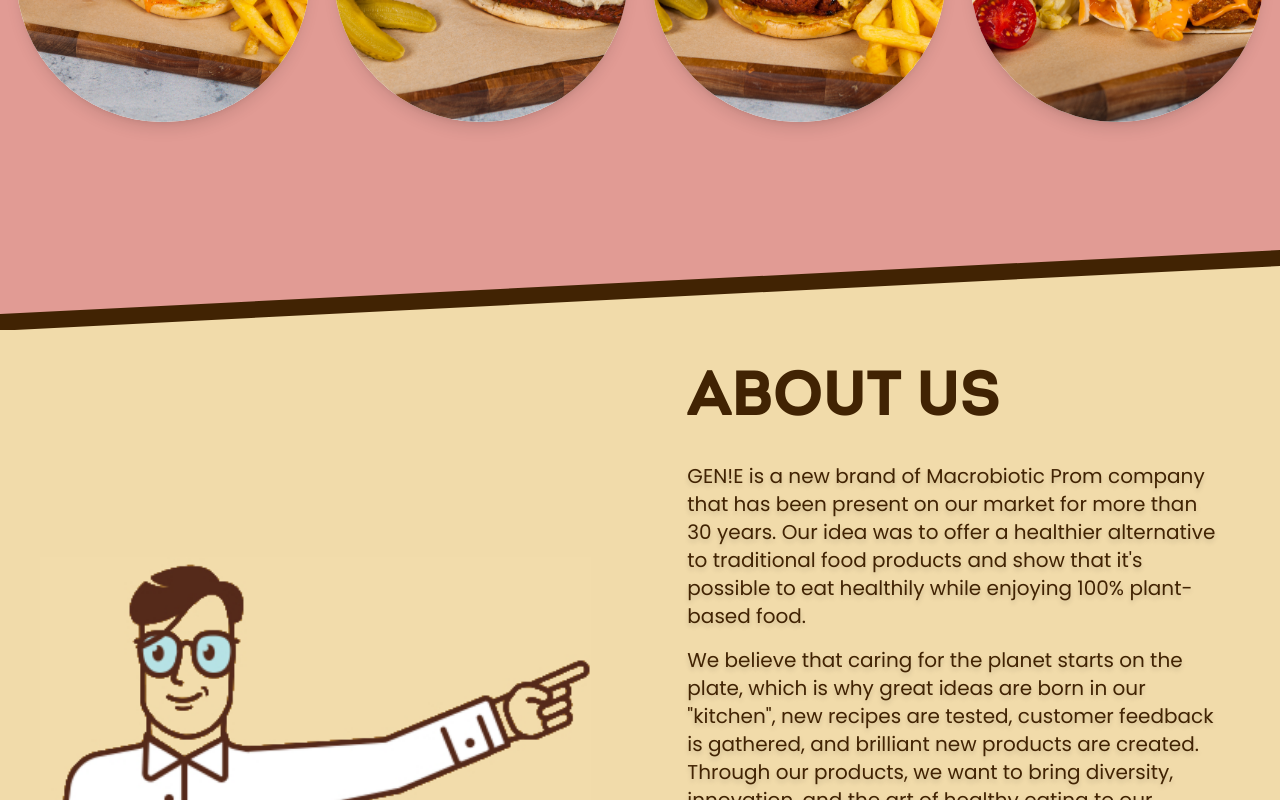
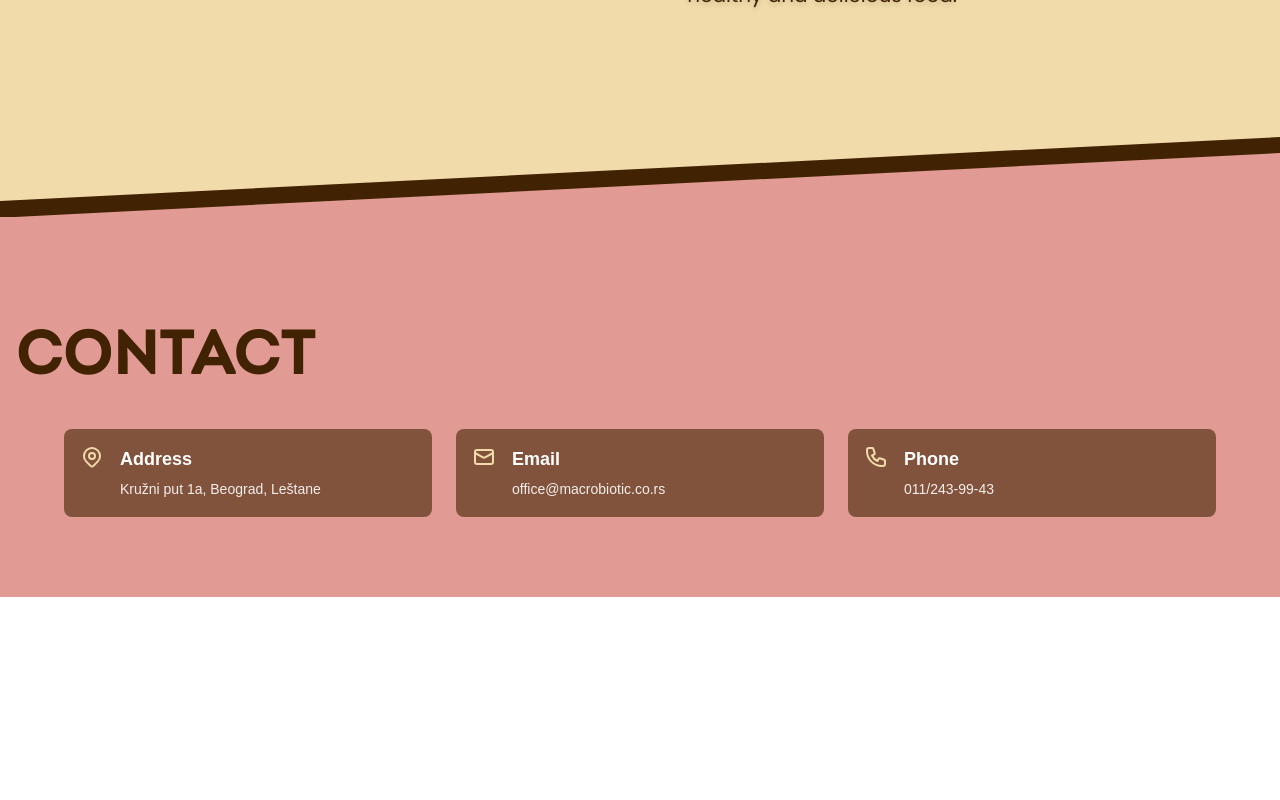
Before and after one commit to nikolabulatovic/geniefood, a Next.js app: page /en in a window 1280 px wide. Shown: the part 2940-3740 px from the top of the page. After the commit the page ends 3537 px from the top, so only its background shows below. Built offline with nearby package versions, Linux system fonts and the light colour scheme.

Commit message:
feat: reorder sections on page and add Contact section

```diff
--- a/src/app/[locale]/page.tsx
+++ b/src/app/[locale]/page.tsx
@@ -5,7 +5,7 @@
 
 import About from '@/components/About';
 import Products from '@/components/Products';
-import Gallery from '@/components/Gallery';
+import Contact from '@/components/Contact';
 import { useTranslations } from 'next-intl';
 import ProductModal from '@/components/ProductModal';
 import {
@@ -73,13 +73,13 @@
       <div className='relative -mt-12'>
         <div className='absolute -mt-4 h-20 w-full bg-secondary' />
         <div
-          className='h-16 absolute bg-genie-salmon relative'
+          className='h-16 absolute bg-primary relative'
           style={{
             clipPath: 'polygon(0 101%, 0 0, 101% 101%)',
           }}></div>
-        <Gallery />
+        <About />
         <div
-          className='h-16 absolute bg-genie-salmon relative z-1'
+          className='h-16 absolute bg-primary relative z-1'
           style={{
             clipPath: 'polygon(100% 0, 0 100%, 0 0)',
           }}></div>
@@ -87,11 +87,11 @@
       <div className='relative -mt-12'>
         <div className='absolute -mt-4 h-20 w-full bg-secondary' />
         <div
-          className='h-16 w-full relative bg-primary'
+          className='h-16 w-full bg-genie-salmon relative'
           style={{
             clipPath: 'polygon(100% 0, 0 101%, 101% 101%)',
           }}></div>
-        <About />
+        <Contact />
       </div>
 
       <ProductModal
--- /dev/null
+++ b/src/components/Contact.tsx
@@ -0,0 +1,106 @@
+'use client';
+
+import { motion } from 'framer-motion';
+import { useTranslations } from 'next-intl';
+import SectionHeading from './SectionHeading';
+
+const Contact = () => {
+  const t = useTranslations('contact');
+
+  const contactInfo = [
+    {
+      icon: (
+        <svg
+          className='w-6 h-6'
+          fill='none'
+          stroke='currentColor'
+          viewBox='0 0 24 24'
+          xmlns='http://www.w3.org/2000/svg'>
+          <path
+            strokeLinecap='round'
+            strokeLinejoin='round'
+            strokeWidth={2}
+            d='M17.657 16.657L13.414 20.9a1.998 1.998 0 01-2.827 0l-4.244-4.243a8 8 0 1111.314 0z'
+          />
+          <path
+            strokeLinecap='round'
+            strokeLinejoin='round'
+            strokeWidth={2}
+            d='M15 11a3 3 0 11-6 0 3 3 0 016 0z'
+          />
+        </svg>
+      ),
+      title: t('address'),
+      value: t('addressValue'),
+    },
+    {
+      icon: (
+        <svg
+          className='w-6 h-6'
+          fill='none'
+          stroke='currentColor'
+          viewBox='0 0 24 24'
+          xmlns='http://www.w3.org/2000/svg'>
+          <path
+            strokeLinecap='round'
+            strokeLinejoin='round'
+            strokeWidth={2}
+            d='M3 8l7.89 4.26a2 2 0 002.22 0L21 8M5 19h14a2 2 0 002-2V7a2 2 0 00-2-2H5a2 2 0 00-2 2v10a2 2 0 002 2z'
+          />
+        </svg>
+      ),
+      title: t('email'),
+      value: t('emailValue'),
+    },
+    {
+      icon: (
+        <svg
+          className='w-6 h-6'
+          fill='none'
+          stroke='currentColor'
+          viewBox='0 0 24 24'
+          xmlns='http://www.w3.org/2000/svg'>
+          <path
+            strokeLinecap='round'
+            strokeLinejoin='round'
+            strokeWidth={2}
+            d='M3 5a2 2 0 012-2h3.28a1 1 0 01.948.684l1.498 4.493a1 1 0 01-.502 1.21l-2.257 1.13a11.042 11.042 0 005.516 5.516l1.13-2.257a1 1 0 011.21-.502l4.493 1.498a1 1 0 01.684.949V19a2 2 0 01-2 2h-1C9.716 21 3 14.284 3 6V5z'
+          />
+        </svg>
+      ),
+      title: t('phone'),
+      value: t('phoneValue'),
+    },
+  ];
+
+  return (
+    <section id='contact' className='py-20 bg-genie-salmon relative'>
+      <div className='container mx-auto px-4'>
+        <SectionHeading title={t('title')} />
+
+        <div className='max-w-6xl mt-8 mx-auto'>
+          <div className='grid grid-cols-1 lg:grid-cols-3 gap-6 items-center'>
+            {contactInfo.map((item, index) => (
+              <motion.div
+                key={index}
+                initial={{ opacity: 0, y: 20 }}
+                whileInView={{ opacity: 1, y: 0 }}
+                transition={{ duration: 0.6, delay: 0.3 + index * 0.1 }}
+                className='flex items-start space-x-4 p-4 bg-secondary/60 backdrop-blur-sm rounded-lg hover:bg-secondary/80 transition-all duration-300'>
+                <div className='flex-shrink-0 text-primary'>{item.icon}</div>
+                <div className='flex-1'>
+                  <h6 className='text-lg font-semibold text-white mb-1'>
+                    {item.title}
+                  </h6>
+                  <span className='text-white/90 text-sm'>{item.value}</span>
+                </div>
+              </motion.div>
+            ))}
+          </div>
+        </div>
+      </div>
+    </section>
+  );
+};
+
+export default Contact;
--- a/src/messages/en.json
+++ b/src/messages/en.json
@@ -30,5 +30,14 @@
       "spreads": "Spreads",
       "butters": "Butters"
     }
+  },
+  "contact": {
+    "title": "Contact",
+    "address": "Address",
+    "addressValue": "Kružni put 1a, Beograd, Leštane",
+    "email": "Email",
+    "emailValue": "office@macrobiotic.co.rs",
+    "phone": "Phone",
+    "phoneValue": "011/243-99-43"
   }
 }
--- a/src/messages/sr.json
+++ b/src/messages/sr.json
@@ -30,5 +30,14 @@
       "spreads": "Namazi",
       "butters": "Puteri"
     }
+  },
+  "contact": {
+    "title": "Kontakt",
+    "address": "Adresa",
+    "addressValue": "Kružni put 1a, Beograd, Leštane",
+    "email": "Email",
+    "emailValue": "office@macrobiotic.co.rs",
+    "phone": "Telefon",
+    "phoneValue": "011/243-99-43"
   }
 }
```
